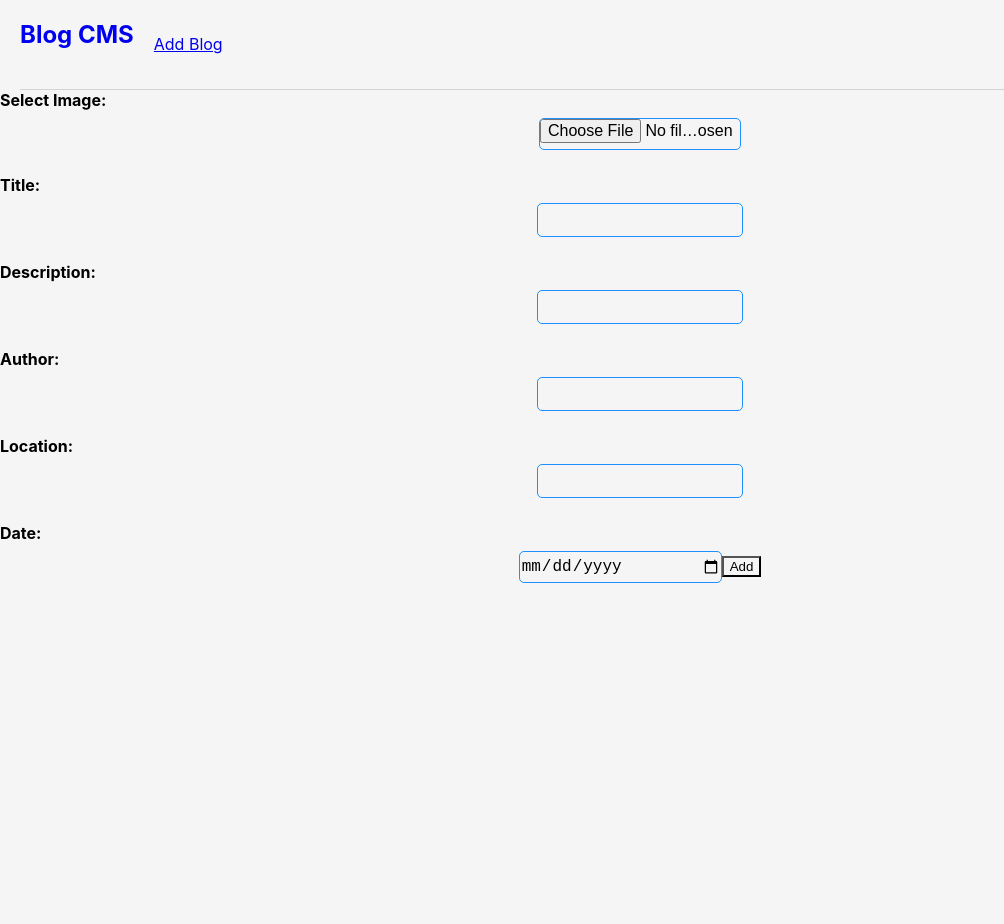
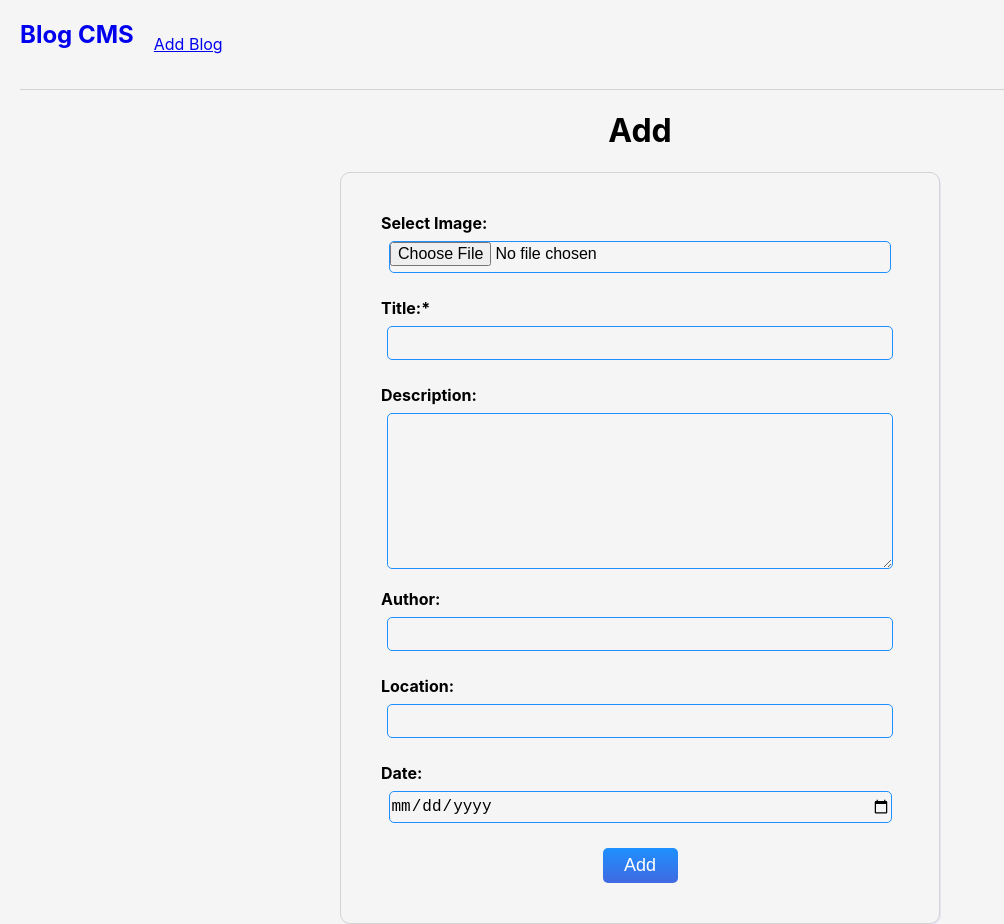
Before and after one commit to patelkh/Travel-Blog-Client-CMS, a React (Create React App) app: page /add in a window 1280 px wide. Shown: the whole page, without its empty margins (0-1004 px from the left). Before the commit the page ends 800 px from the top, so only its background shows below. Built offline with nearby package versions, Linux system fonts and the light colour scheme.

Commit message:
Added CSS for Add Form

```diff
--- a/src/pages/Add.js
+++ b/src/pages/Add.js
@@ -38,26 +38,27 @@ export default function Add() {
 
   return (
     <div className="add-container">
+      <h1>Add</h1>
       <div className="add-form-container">
-        <form ref={form} encType="multipart/form-data" onSubmit={handleAdd}>
-          <label>Select Image: </label>
-          <input type="file" name="image" />
+        <form className="add-form" ref={form} encType="multipart/form-data" onSubmit={handleAdd}>
+          <label className="add-label">Select Image: </label>
+          <input className="add-input" type="file" name="image" />
 
-          <label>Title: </label>
-          <input type="text" name="title" />
+          <label className="add-label">Title:* </label>
+          <input className="add-input"  type="text" name="title" />
 
-          <label>Description: </label>
-          <input type="text" name="description" />
+          <label className="add-label">Description: </label>
+          <textarea className="add-input"  cols="1" rows="10" type="text" name="description" />
 
-          <label>Author: </label>
-          <input type="text" name="author" />
+          <label className="add-label">Author: </label>
+          <input className="add-input"  type="text" name="author" />
 
-          <label>Location: </label>
-          <input type="text" name="location" />
+          <label className="add-label">Location: </label>
+          <input className="add-input"  type="text" name="location" />
 
-          <label>Date: </label>
-          <input type="date" name="date" />
-          <button>Add</button>
+          <label className="add-label">Date: </label>
+          <input className="add-input"  type="date" name="date" />
+          <button className="add-save-button">Add</button>
         </form>
       </div>
     </div>
--- a/src/pages/pageStyle.css
+++ b/src/pages/pageStyle.css
@@ -1,24 +1,24 @@
 * {
     background: whitesmoke
 }
-.edit-container {
+.edit-container, .add-container {
     margin: auto;
     width: 600px;
 }
 
-.edit-form-container {
+.edit-form-container, .add-form-container {
     border: 1px solid lightgray;
     border-radius: 10px;
     padding: 20px;
     box-shadow: 1px 1px lavender;
 }
 
-.edit-form {
+.edit-form, .add-form {
     padding: 20px;
     display: block;
 }
 
-.edit-input, .edit-label {
+.edit-input, .edit-label, .add-input, .add-label{
     width: 500px
 }
 
@@ -34,7 +34,7 @@ textarea {
     margin-bottom: 16px;
 }
 
-.edit-save-button{
+.edit-save-button, .add-save-button{
     background: linear-gradient(dodgerblue, royalblue);
     color: white;
     border-radius: 5px;
```
